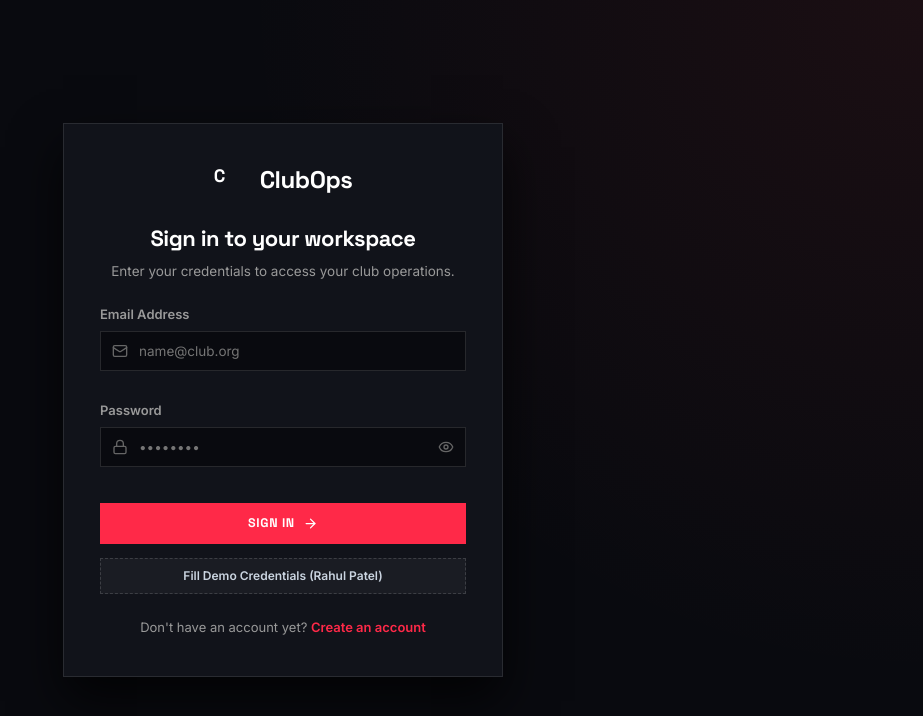
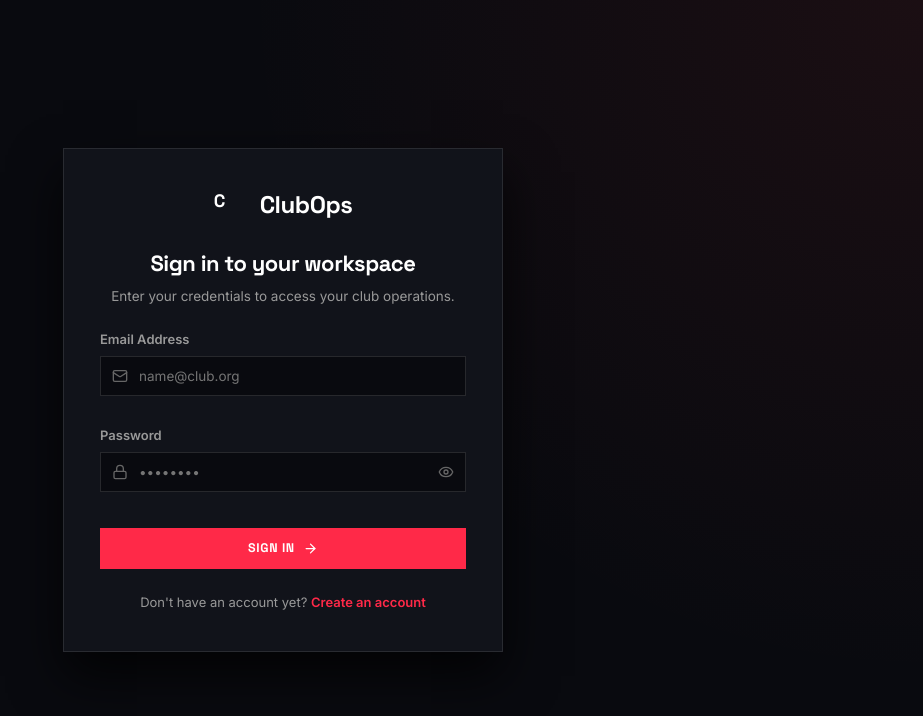
Before and after one commit to Kpanchal1210/ClubOps-AI, a React (Vite) app in the folder frontend/: page /login in a window 1280 px wide. Shown: the top 716 px of the page, without its empty margins (357-1280 px from the left). Built offline with nearby package versions, Linux system fonts and the light colour scheme; no server answers.

Commit message:
fix(frontend): remove Fill Demo Credentials button from Login.jsx

```diff
--- a/frontend/src/pages/Login.jsx
+++ b/frontend/src/pages/Login.jsx
@@ -5,7 +5,6 @@ import {
   Mail,
   Eye,
   EyeOff,
-  Sparkles,
   ArrowRight,
   Loader2,
   AlertCircle,
@@ -27,12 +26,6 @@ export default function Login() {
     setForm({ ...form, [e.target.name]: e.target.value });
   };
 
-  const fillDemoCredentials = () => {
-    setForm({
-      email: "rahul@clubops.org",
-      password: "password123",
-    });
-  };
 
   const handleSubmit = async (e) => {
     e.preventDefault();
@@ -163,14 +156,6 @@ export default function Login() {
             )}
           </button>
 
-          {/* Quick Fill Demo Credentials */}
-          <button
-            type="button"
-            className="demo-credentials-btn"
-            onClick={fillDemoCredentials}
-          >
-            Fill Demo Credentials (Rahul Patel)
-          </button>
 
           <p className="auth-footer">
             Don't have an account yet?{" "}
```
